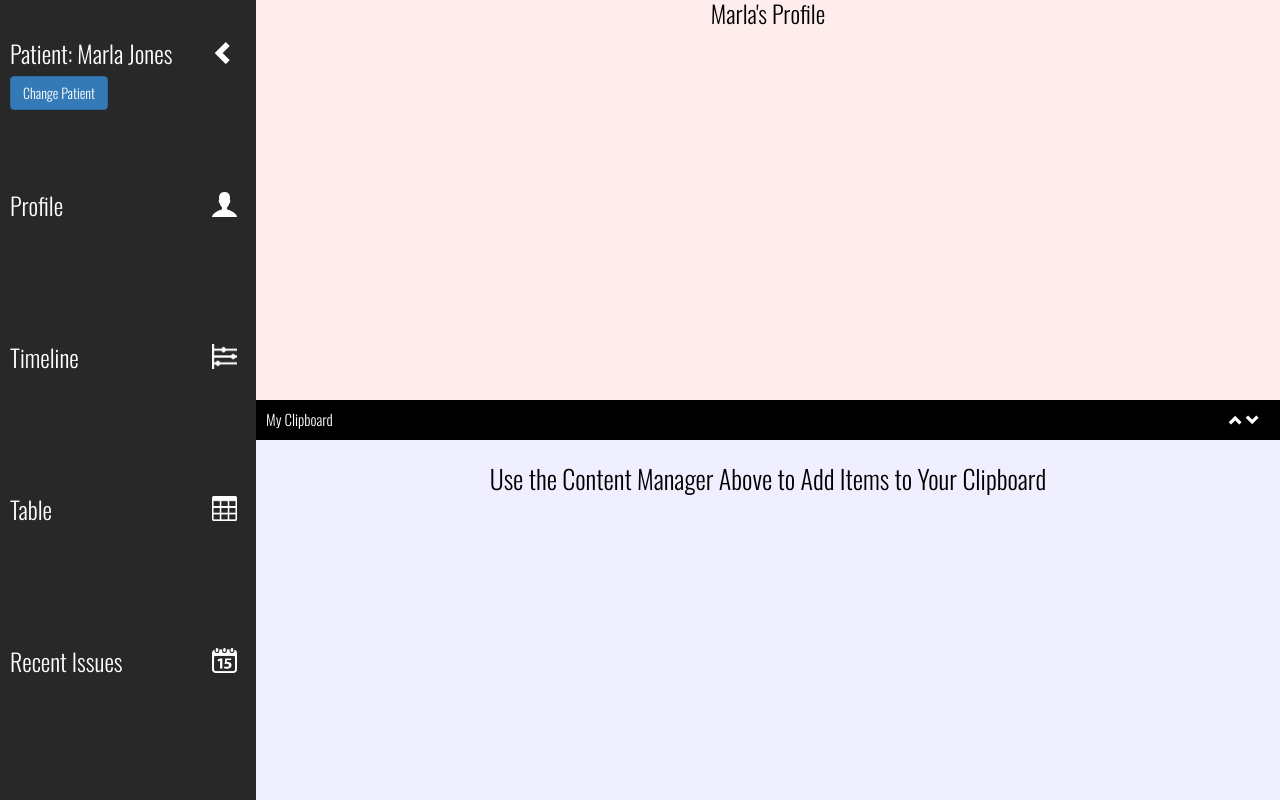
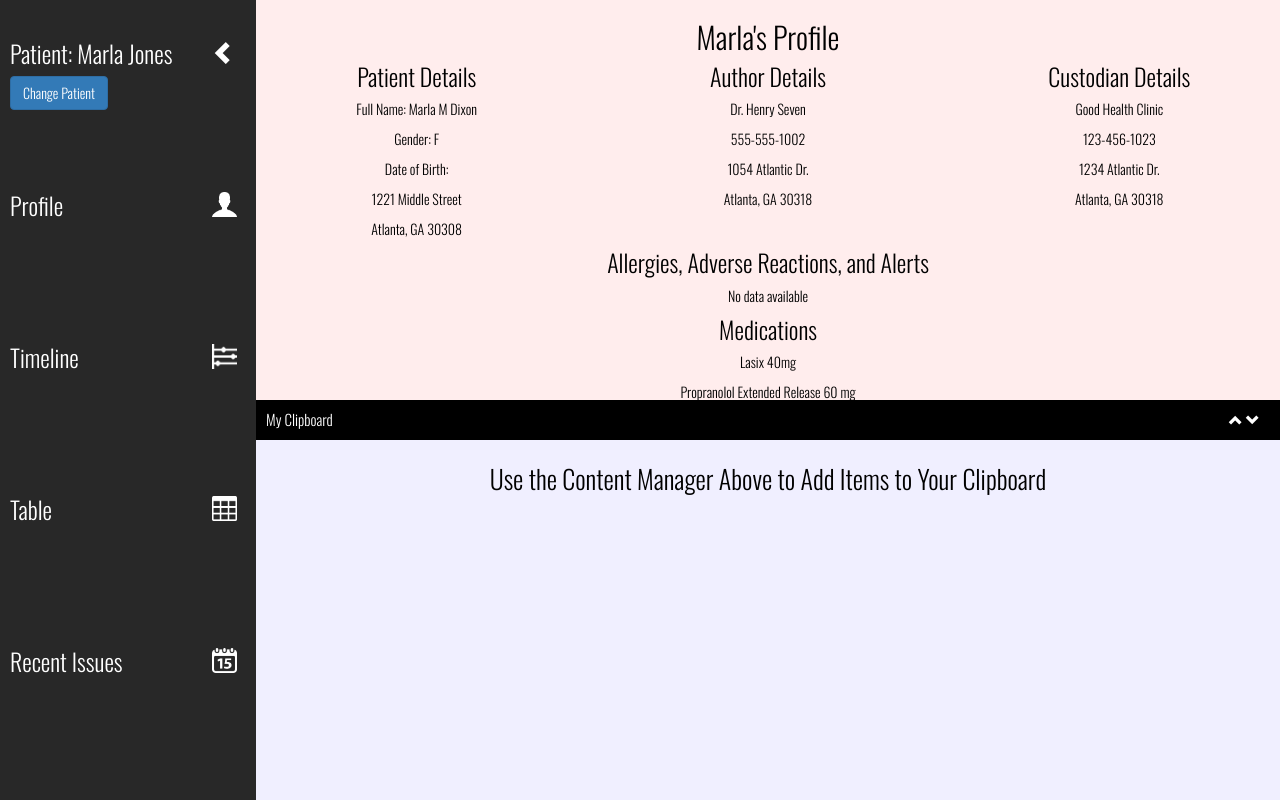
Before and after one commit to nealfwilliams/Medocs, a Django app: template HealthInformatics/templates/base.html in a window 1280 px wide. Run offline with Django 3.2, Linux system fonts and the light colour scheme; the template is opened without the code that fills it, so the values that code supplies are empty; parts of the project's set-up code (start-up, migrations or seed data) failed here and were passed over; some libraries are stand-ins or nearby versions.

Commit message:
profile template

```diff
--- a/HealthInformatics/templates/base.html
+++ b/HealthInformatics/templates/base.html
@@ -107,13 +107,94 @@
 <div id="content">
 
     <div id="content_manager">
-        <h3 id="cm_header"> </h3>
+        <h2 id="cm_header"> </h2>
         <div class="cm_widget" name="Timeline" id="timeline"></div>
         <div class="cm_widget" name="Profile" id="profile">
 
+        <div class="row">
+            <div class="col-sm-4">
+                <div class="textbox" id="patient_info">
+                    <div class="header">
+                        <h3> Patient Details</h3>
+                    </div>
+                    <div class="widget_content">
+                        <p> Full Name: Marla M Dixon </p>
+                        <p> Gender: F</p>
+                        <p> Date of Birth: </p>
+                        <p> 1221 Middle Street</p>
+                        <p> Atlanta, GA 30308</p>
+                    </div>
+                </div>
+            </div>
+            <div class="col-sm-4">
+                <div class="textbox" id="author_info">
+                    <div class="header">
+                        <h3>Author Details </h3>
+                    </div>
+                    <div class="widget_content">
+                        <p> Dr. Henry Seven </p>
+                        <p> 555-555-1002 </p>
+                        <p> 1054 Atlantic Dr. </p>
+                        <p> Atlanta, GA 30318 </p>
+                    </div>
+                </div>
+            </div>
+            <div class="col-sm-4">
+                <div class="textbox" id="author_info">
+                    <div class="header">
+                        <h3>Custodian Details </h3>
+                    </div>
+                    <div class="widget_content">
+                        <p> Good Health Clinic </p>
+                        <p> 123-456-1023 </p>
+                        <p> 1234 Atlantic Dr. </p>
+                        <p> Atlanta, GA 30318 </p>
+                    </div>
+                </div>
+            </div>
         </div>
-        <div class="cm_widget" name="Table" id="table"></div>
-        <div class="cm_widget" name="Recent Issues" id="recent_issues"></div>
+
+        <div class="textbox" id="allergies">
+            <div class="header">
+                <h3>  Allergies, Adverse Reactions, and Alerts</h3>
+            </div>
+            <div class="widget_content"
+                <p> No data available </p>
+            </div>
+        </div>
+
+        <div class="textbox" id="allergies">
+
+            <div class="header">
+                <h3> Medications </h3>
+            </div>
+
+            <div class="widget_content">
+                <p> Lasix 40mg</p>
+                <p> Propranolol Extended Release 60 mg </p>
+            </div>
+        </div>
+
+        <div class="textbox" id="allergies">
+            <div class="header">
+                <h3> Procedures </h3>
+            </div>
+            <div class="widget_content"
+                <p> No data available </p>
+            </div>
+        </div>
+
+        <div class="textbox" id="allergies">
+            <div class="header">
+                <h3> Encounters </h3>
+            </div>
+            <div class="widget_content"
+                <p> No data available </p>
+            </div>
+        </div>
+    </div>
+    <div class="cm_widget" name="Table" id="table"></div>
+    <div class="cm_widget" name="Recent Issues" id="recent_issues"></div>
     </div>
 
 <div id="clipboard_toolbar">
```
